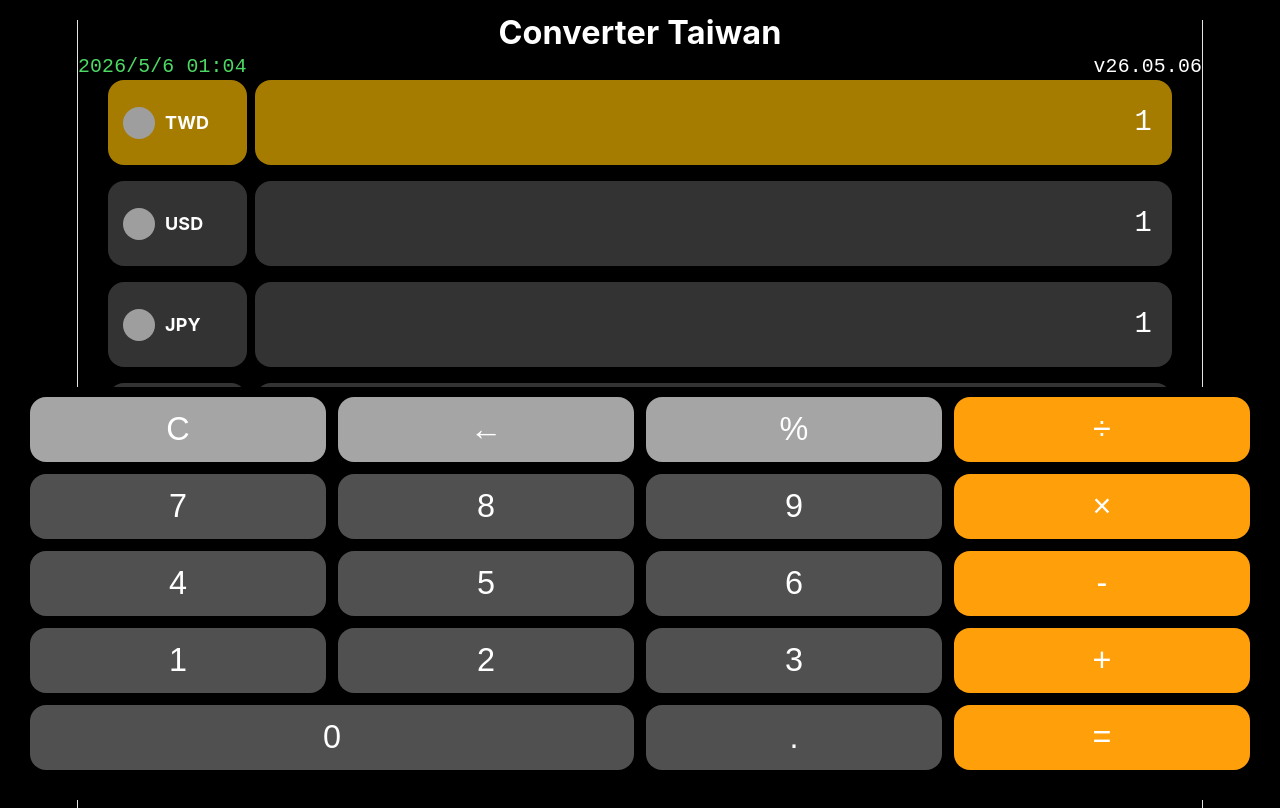
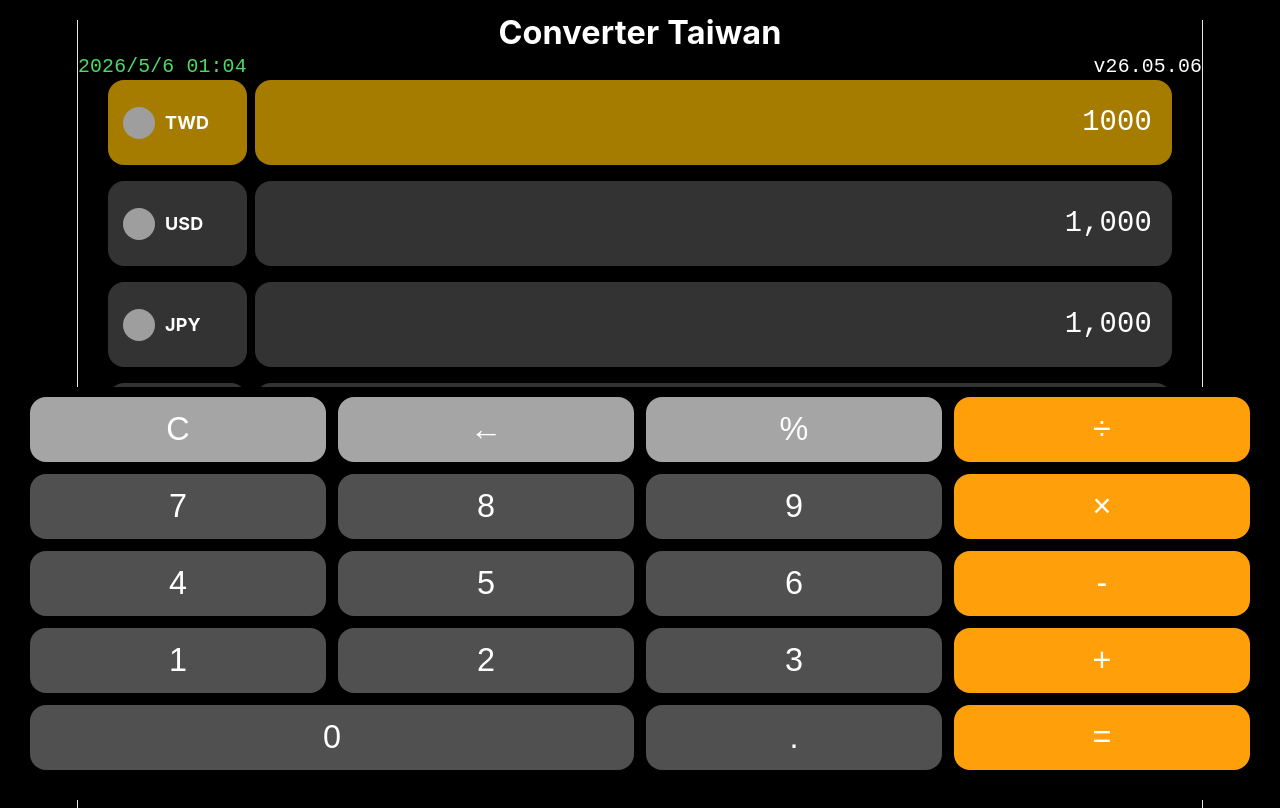
Before and after one commit to hys909/Converter, a React (Vite) app: page / in a window 1280 px wide. Shown: the top 808 px of the page. Built offline with nearby package versions, Linux system fonts and the light colour scheme; no server answers; grey boxes are pictures that could not be loaded.

Commit message:
Rollback display value to 1000

```diff
--- a/src/App.jsx
+++ b/src/App.jsx
@@ -12,7 +12,7 @@ function App() {
     { code: 'JPY', flag: 'jp' }, { code: 'CNY', flag: 'cn' }, { code: 'KRW', flag: 'kr' }
   ]);
   const [activeIdx, setActiveIdx] = useState(0);
-  const [displayValue, setDisplayValue] = useState('1');
+  const [displayValue, setDisplayValue] = useState('1000');
   const [currentTime, setCurrentTime] = useState(new Date().toLocaleTimeString('zh-TW', { hour: '2-digit', minute: '2-digit', hour12: false }));
   const [rates, setRates] = useState({ TWD: 1 });
 
@@ -86,7 +86,7 @@ function App() {
 
   const selectRow = (idx) => {
     setActiveIdx(idx);
-    setDisplayValue('1');
+    setDisplayValue('1000');
     setIsNewInput(true);
   };
 
```
